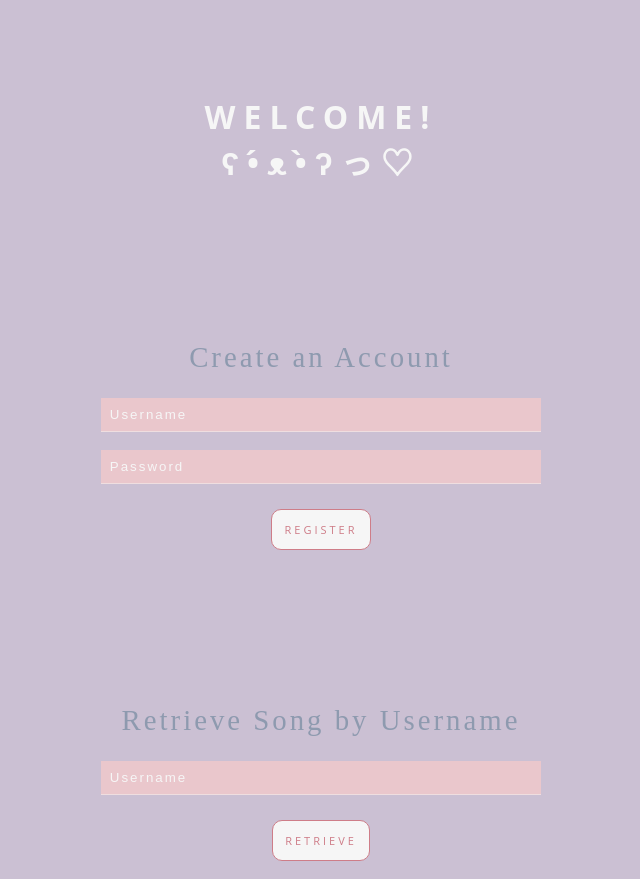
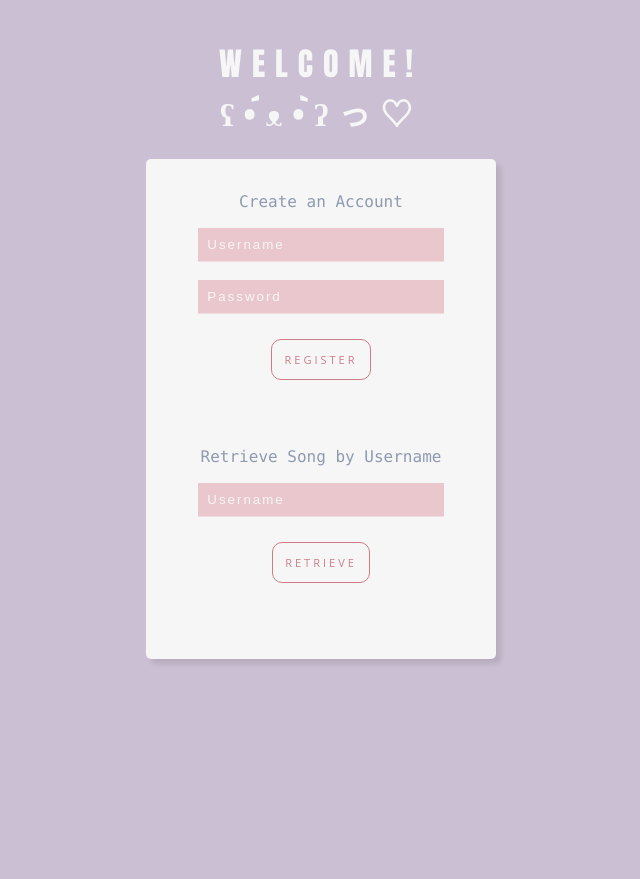
Before and after one commit to kouenYoung/assign2.github.io, a PHP site: page / in a window 1280 px wide. Shown: the whole page, without its empty margins (319-959 px from the left). After the commit the page ends 664 px from the top, so only its background shows below. Run offline with PHP 8.4, Linux system fonts and the light colour scheme; some libraries are stand-ins or nearby versions.

Commit message:
Update style.css

```diff
--- a/style.css
+++ b/style.css
@@ -1,98 +1,130 @@
-/* Document
-  =========================================================================== */
+/*
+ * COMP 333 Software Engineering (Dr. Sebastian Zimmeck) - Assgiment 2
+ * Authors: Luke Morrill, Noah Hartzfeld, Henry Yang
+ * ==========================================================================
+ */
 
-/**
-* Macros to import pixel-styled fonts.
-*/
+
+/*
+ * Macros to import pixel-styled fonts
+ */
 @font-face {
   font-family: 'pixel_04b03';
   src: url(assets/04B03REV.TTF);
   font-weight: normal;
   font-size: normal
 }
-@font-face {
-  font-family: 'pixel_highlight';
-  src: url(assets/04B_30_.TTF);
-  font-weight: normal;
-  font-size: normal
+
+@import url("https://fonts.googleapis.com/css?family=Open+Sans:300,400|Lora");
+
+/* Make scroll bar always visible */
+::-webkit-scrollbar {
+  -webkit-appearance: none;
+  width: 7px;
 }
 
-@import url("https://fonts.googleapis.com/css?family=Open+Sans:300,400|Lora");
+::-webkit-scrollbar-thumb {
+  border-radius: 4px;
+  background-color: rgba(0, 0, 0, .5);
+  box-shadow: 0 0 1px rgba(255, 255, 255, .5);
+}
 
 body {
   background: #cbc0d3;
 }
 
-/* 容器的样式 */
+/* Container Styling */
 .container {
   margin: auto;
-  width: 650px;
+  width: 350px;
   height: 550px;
   position: relative;
 }
 
-.welcome {
+.box {
   background: #f6f6f6;
-  width: 650px;
-  height: 415px;
+  width: 350px;
+  height: 500px;
   position: absolute;
   top: 25%;
   border-radius: 5px;
   box-shadow: 5px 5px 5px rgba(0, 0, 0, 0.1);
 }
 
-.pinkbox {
-  position: absolute;
-  top: -10%;
-  left: 5%;
-  background: #eac7cc;
-  width: 320px;
-  height: 500px;
-  border-radius: 5px;
-  box-shadow: 2px 0 10px rgba(0, 0, 0, 0.1);
-  transition: all 0.5s ease-in-out;
-  z-index: 2;
+.box-child1 {
+  display: block;
+  position: relative;
+  top: 3%;
+  height: 50%;
+  text-align: center;
 }
 
-.nodisplay {
-  display: none;
-  transition: all 0.5s ease;
+.box-child2 {
+  display: block;
+  position: relative;
+  top: 4%;
+  height: 50%;
+  text-align: center;
 }
 
-.leftbox, .rightbox {
-  position: absolute;
-  width: 50%;
-  transition: 1s all ease;
+.sql-query {
+  position: relative;
+  width: 70%;
+  height: 15%;
+  margin: 0 auto;
+  overflow-y: scroll;
 }
 
-.leftbox {
-  left: -2%;
+.msg-info, .msg-success, .msg-warning, .msg-error {
+  animation: fadeOut 2s forwards;
+  animation-delay: 1s;
+  margin: 0px;
+  padding: 12px;
+}
+.msg-info {
+    color: #00529B;
+    background-color: #BDE5F8;
+}
+.msg-success {
+    color: #4F8A10;
+    background-color: #DFF2BF;
+}
+.msg-warning {
+    color: #9F6000;
+    background-color: #FEEFB3;
+}
+.msg-error {
+    color: #D8000C;
+    background-color: #FFD2D2;
 }
 
-.rightbox {
-  right: -2%;
+@keyframes fadeOut {
+    from {opacity: 1;}
+    to {opacity: 0;}
 }
 
-/* 字体和按钮的样式 */
+/* font and button styling */
 h1 {
-  font-family: "Open Sans", sans-serif;
+  font-family: Impact, Haettenschweiler,
+  "Franklin Gothic Bold", Charcoal,
+  "Helvetica Inserat", "Bitstream Vera Sans Bold",
+  "Arial Black", "sans serif";
   text-align: center;
-  margin-top: 95px;
+  padding-top: 5%;
   text-transform: uppercase;
   color: #f6f6f6;
   font-size: 2em;
-  letter-spacing: 8px;
+  letter-spacing: 10px;
 }
 
 .title {
-  font-family: "Lora", serif;
+  font-family: Consolas, monaco, monospace;
   color: #8e9aaf;
-  font-size: 1.8em;
-  line-height: 1.1em;
-  letter-spacing: 3px;
+  font-size: 1em;
+  font-weight: normal;
+  line-height: 1em;
   text-align: center;
-  font-weight: 300;
-  margin-top: 20%;
+  margin-bottom: 5%;
 }
 
 .desc {
@@ -110,27 +142,11 @@ p {
   letter-spacing: 2px;
   color: #8e9aaf;
   text-align: center;
+  overflow-y: scroll;
 }
 
 span {
   color: #eac7cc;
-}
-
-.left-logo {
-  position: absolute;
-  width: 150px;
-  height: 150px;
-  top: 45%;
-  left: 27%;
-  opacity: 0.8;
-}
-
-.right-logo {
-  width: 130px;
-  height: 130px;
-  top: 48%;
-  left: 30%;
-  opacity: 0.9;
 }
 
 button {
@@ -158,7 +174,7 @@ button:hover {
   border: solid 1px #eac7cc;
 }
 
-/* 表单样式 */
+/* form styling */
 form {
   display: flex;
   align-items: center;
@@ -209,9 +225,6 @@ input::placeholder {
 input:focus {
   color: #ce7d88;
   outline: none;
-  border-bottom: 1.2px solid rgba(206, 125, 136, 0.7);
-  font-size: 1.0em;
-  transition: 0.8s all ease;
 }
 
 input:focus::placeholder {
```
